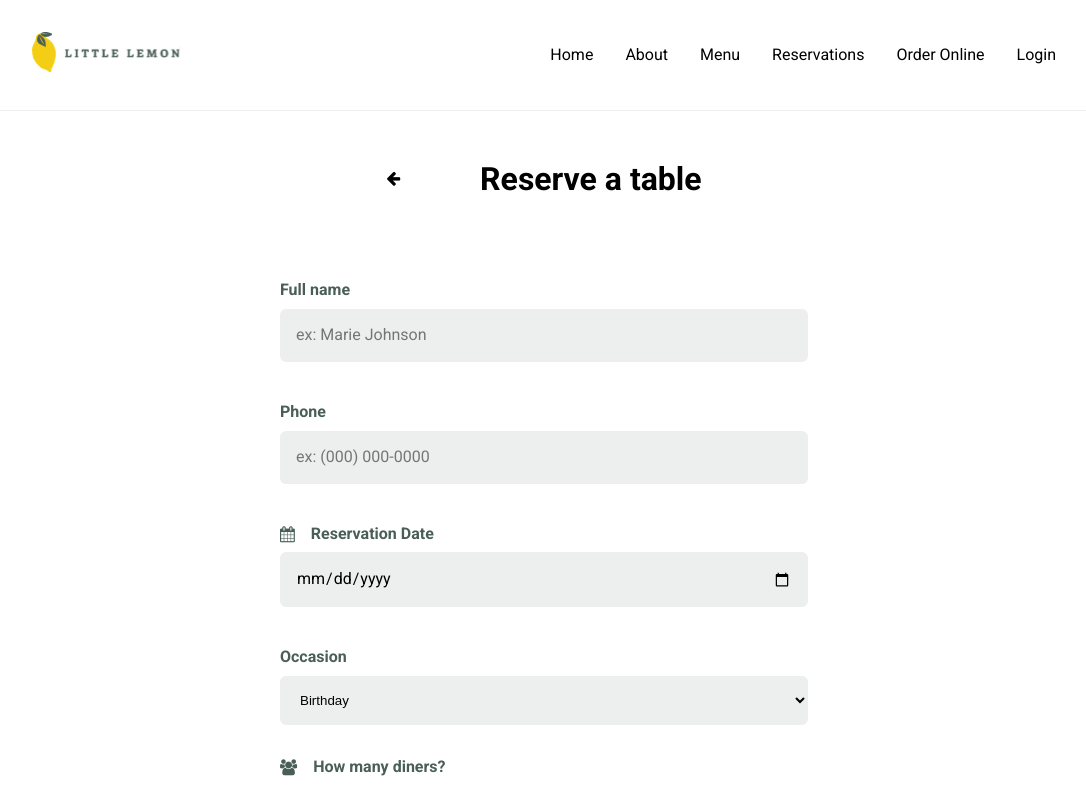
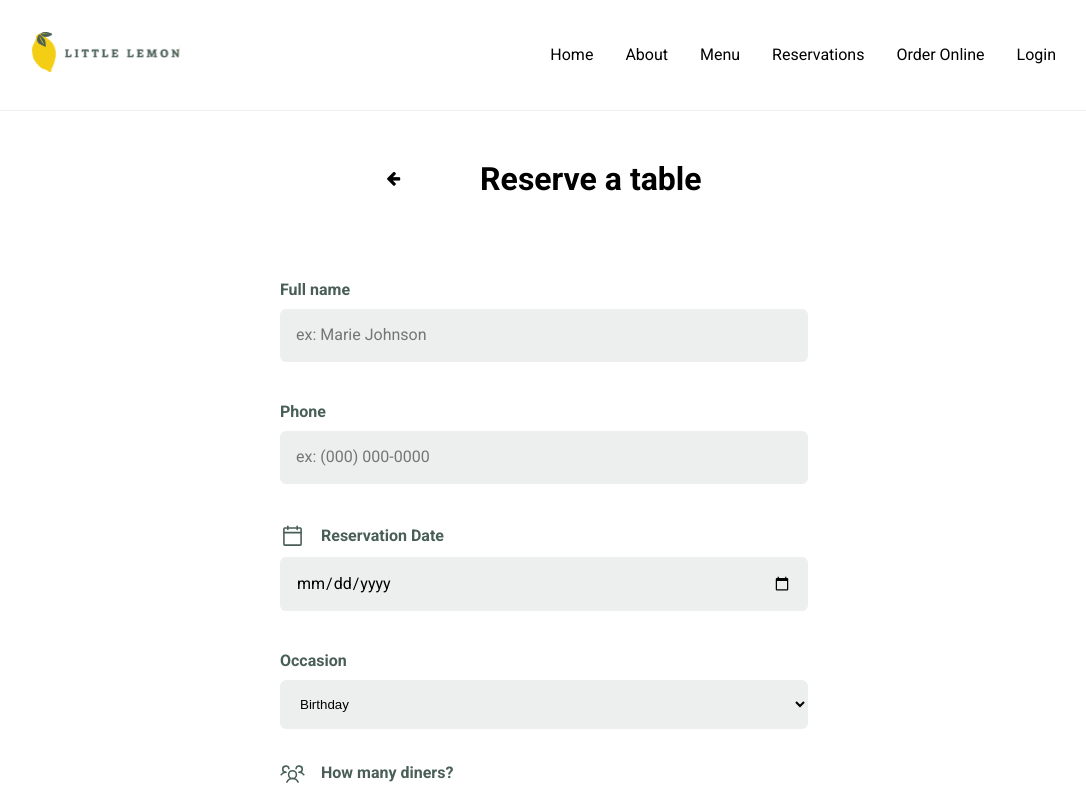
Before and after one commit to natallyriqueto/meta-course, a React (Vite) app: page /reservation in a window 1280 px wide. Shown: the top 800 px of the page, without its empty margins (96-1182 px from the left). Built offline with nearby package versions, Linux system fonts and the light colour scheme.

Commit message:
add icon

```diff
--- a/src/components/Form/index.tsx
+++ b/src/components/Form/index.tsx
@@ -6,6 +6,7 @@ import { fetchAPI, submitAPI } from "@/utils/mockApi.js";
 import { useNavigate } from "react-router-dom";
 import { useState } from "react";
 import "./styles.css";
+import { CalendarBlank, UsersThree } from "phosphor-react";
 
 export function Form() {
     const [availableTimes, setAvailableTimes] = useState([]);
@@ -77,7 +78,7 @@ export function Form() {
             </div>
             <div className="inputContainer">
                 <label htmlFor="date" className="iconLabel">
-                    <span className="fa fa-calendar"></span>
+                    <CalendarBlank size={25} />
                     Reservation Date
                 </label>
                 <input
@@ -122,7 +123,7 @@ export function Form() {
             </div>
             <div className="inputContainer">
                 <label className="iconLabel" htmlFor="diners">
-                    <span className="fa fa-users"></span>
+                    <UsersThree size={25} />
                     How many diners?
                 </label>
                 <div className="dinersContainer">
```
